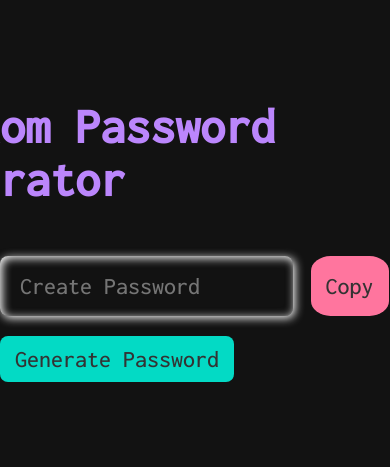
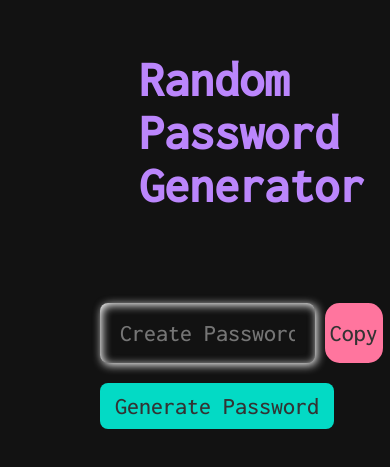
Before and after one commit to aditiagarwalmzc/random-password-generator, a plain HTML site: page index.html in a window 390 px wide. Shown: the part 131-598 px from the top of the page. Drawn offline with Linux system fonts and the light colour scheme.

Commit message:
added more responsiveness
Made the WebPage more user-friendly for mobile users

```diff
--- a/style.css
+++ b/style.css
@@ -18,11 +18,13 @@ body {
 
 .inputBox {
     position: relative;
-    width: 450px;
+    width: 750px;
 }
 
 h2 {
-    width: 150%;
+    position: absolute;
+    right: 0px;
+    width: 90%;
     font-size: 50px;
     color: #BB86FC;
     margin: -100px;
@@ -30,10 +32,10 @@ h2 {
 
 .inputBox input {
     position: relative;
-    width: 75%;
+    width: 55%;
     height: 60px;
     border: none;
-    margin: 150px 0px 20px;
+    margin: 150px 100px 20px;
     background: transparent;
     outline: none;
     padding: 0 20px;
@@ -53,17 +55,17 @@ h2 {
     position: relative;
     cursor: pointer;
     height: 60px;
-    width: 20%;
+    width: 15%;
     color: #333;
     background: #ff759e;
     font-size: 24px;
     display: inline-block;
-    margin-left: 10px;
+    margin-left: -90px;
     border-radius: 25%;
 }
 
 .inputBox #copy:hover {
-    background: #ff0266;
+    background: #ff5689;
 }
 
 .inputBox #generateButton {
@@ -75,6 +77,7 @@ h2 {
     display: inline-block;
     padding: 10px 15px;
     border-radius: 8px;
+    margin-left: 100px;
 }
 
 
```
